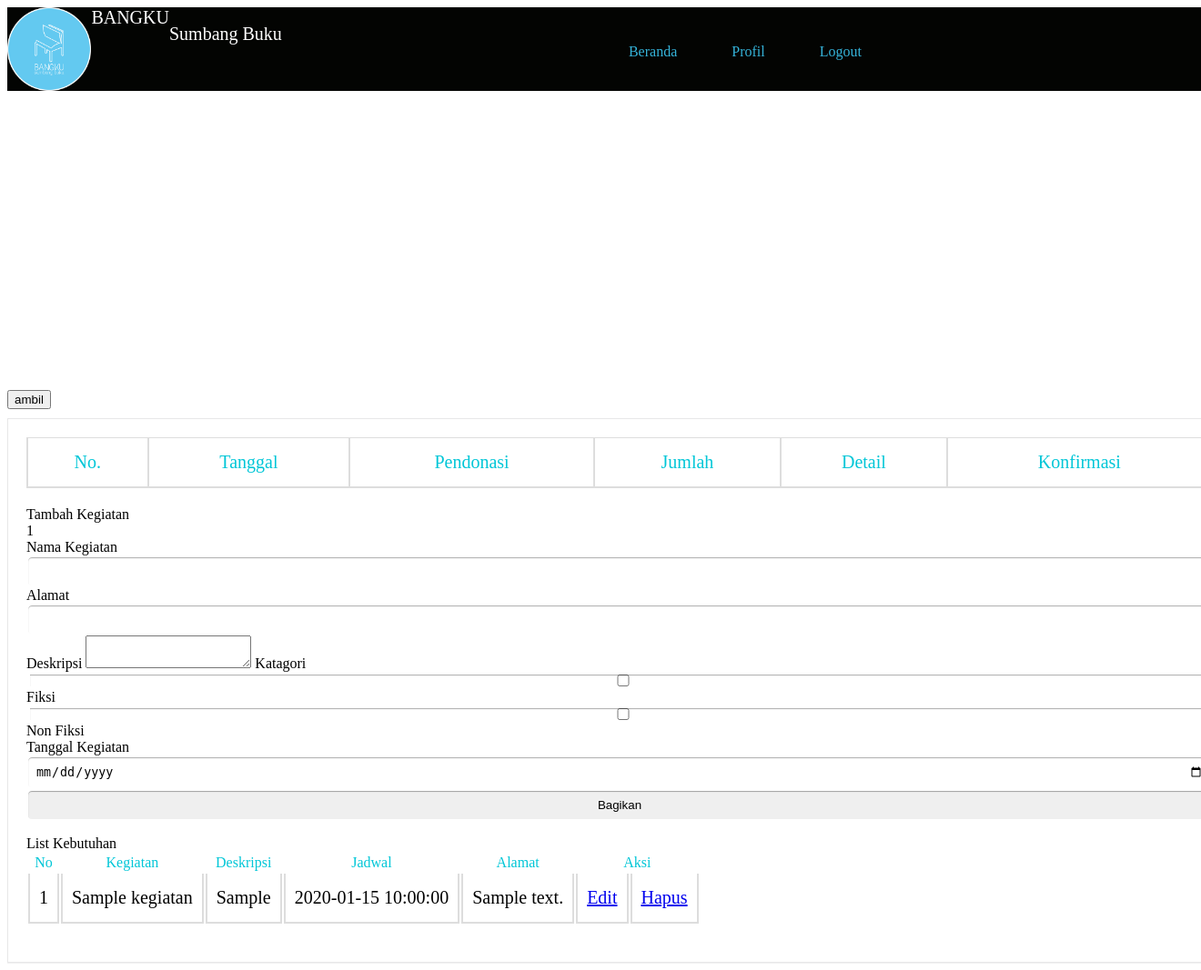
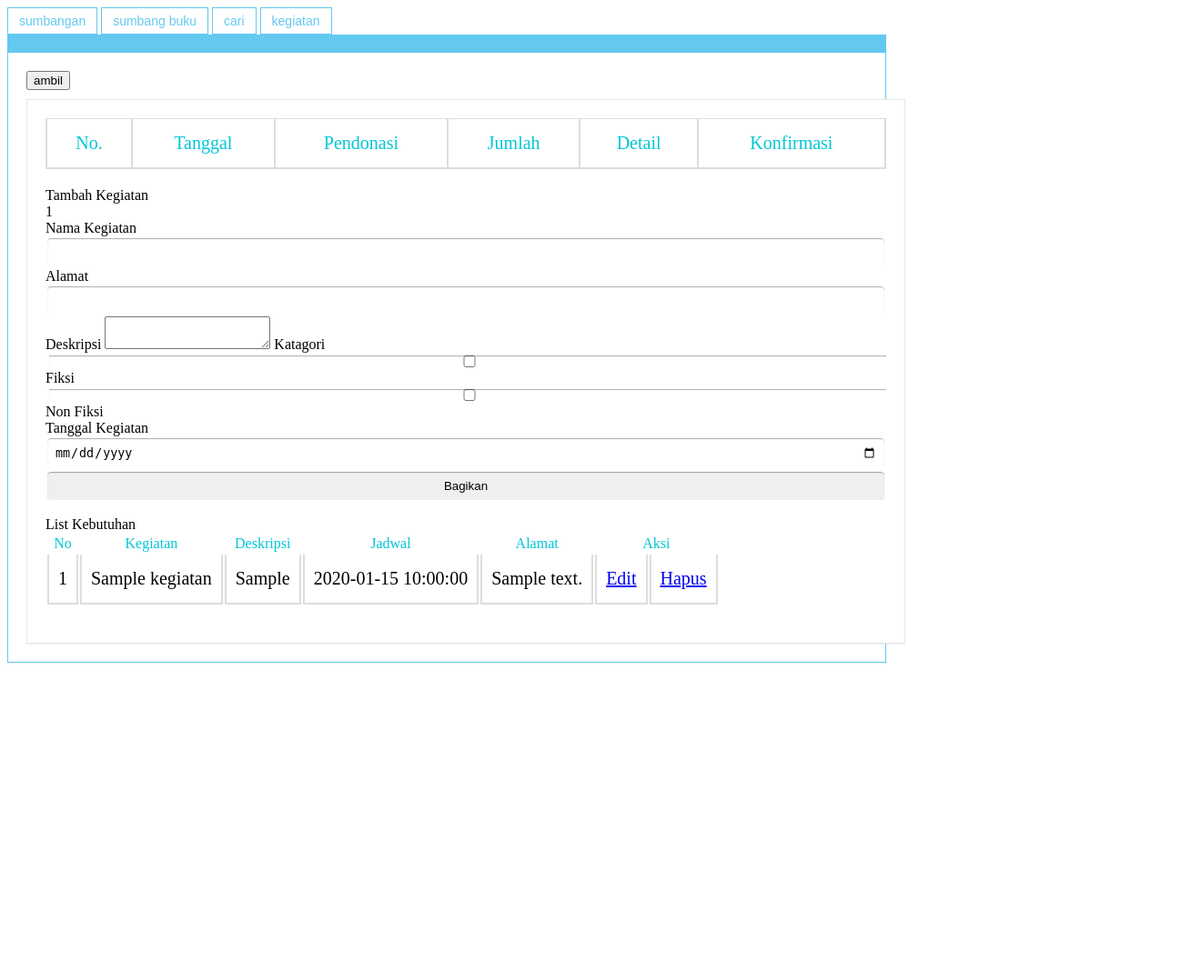
Before and after one commit to vedoalfarizi/bangku, a PHP site: page /org/beranda.php in a window 1320 px wide; the page is wider, and only the part inside the window is pictured. Shown: that part at 91% size. After the commit the page ends 730 px from the top of that part, so only its background shows below. Run offline with PHP 8.4, Linux system fonts and the light colour scheme; the visitor is signed in with stand-in values (Sample User, id 1); tables that the repository leaves empty or names only in its code hold one stand-in row (values such as "Sample post"); lists and menus that the app fills with data are empty.

Commit message:
ini salah

```diff
--- a/org/beranda.php
+++ b/org/beranda.php
@@ -10,28 +10,27 @@ $id = $_SESSION['id'];
     <link rel="stylesheet" href="../style/style.css">
 </head>
 <body>
+<!--Awal Menu Navigasi-->
 <!--navigasi-->
-<nav>
-    <img src="../img/logo.png">
-    <span> <label>BANGKU</label><br>
-    <label class="dua">Sumbang Buku</label></span>
-    <ul>
-        <li><a href="../org/beranda.php">Beranda</a> </li>
-        <li><a href="profilorg.php"> Profil </a></li>
-        <li><a href="../index.php">Logout</a></li>
-    </ul>
-</nav>
-<!--Awal Menu Navigasi-->
-<div>
-    <button id="penerimaan">1</button>
-    <button id="kegiatan">1</button>
-    <button id="cari">1</button>
-    <button id="pend baru">1</button>
-    <div style="width: 80%; height: 400px; "></div>
-</div>
+<!--<nav>-->
+<!--    <img src="../img/logo.png">-->
+<!--    <span> <label>BANGKU</label><br>-->
+<!--    <label class="dua">Sumbang Buku</label></span>-->
+<!--    <ul>-->
+<!--        <li><a href="../org/beranda.php">Beranda</a> </li>-->
+<!--        <li><a href="profilorg.php"> Profil </a></li>-->
+<!--        <li><a href="../index.php">Logout</a></li>-->
+<!--    </ul>-->
+<!--</nav>-->
 <!--Akhir Menu Navigasi-->
 
 <!--Awal Form Ambil-->
+<div id="menu">
+    <button id="b2" class="btn bt-flat" onclick="dua()">sumbangan</button>
+    <button id="b1" class="btn bt-flat" onclick="satu()">sumbang buku</button>
+    <button id="b3" class="btn bt-flat" onclick="tiga()">cari</button>
+    <button id="b4" class="btn bt-flat" onclick="">kegiatan</button>
+    <div class="kotak" id="a1" style="margin-top: 0%;">
         <button id="ambilbtn">ambil</button>
         <div class="modal" id="modal1">
             <div class="modal-content">
@@ -64,6 +63,7 @@ $id = $_SESSION['id'];
             </div>
         </div>
         <!--Akhir Form Ambil-->
+
 
 
 <!--Awal Penerimaan-->
--- a/style/style.css
+++ b/style/style.css
@@ -383,6 +383,7 @@ th {
 
 /*-------------------------------------------- tab-------------------------------------------- */
 .tab-gaya{
+    margin: 100px;
 
 }
 #a1{
```
Lines whose indentation alone changed are shown as unchanged.
